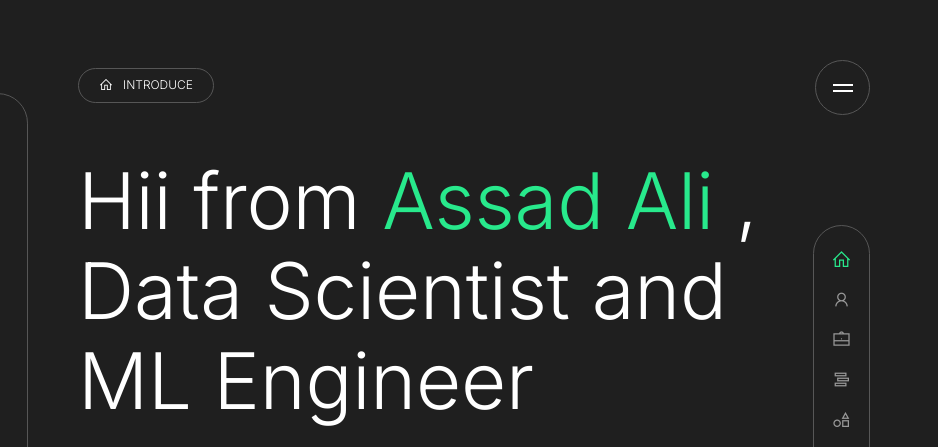
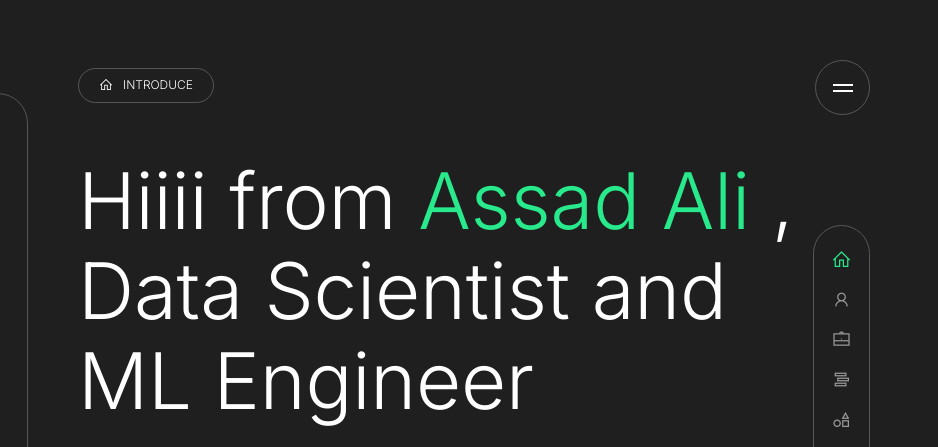
Before and after one commit to Asadali-zafar/Asadali-zafar.github.io, a plain HTML site: page drake/index.html in a window 1280 px wide. Shown: the top 447 px of the page, 342-1280 px from the left. Drawn offline with nearby package versions, Linux system fonts and the light colour scheme.

Commit message:
changes to the style

```diff
--- a/drake/index.html
+++ b/drake/index.html
@@ -249,7 +249,7 @@
                                 <h4 class="subtitle scroll-animation" data-animation="fade_from_bottom">
                                     <i class="las la-home"></i> Introduce
                                 </h4>
-                                <h1 class="scroll-animation" data-animation="fade_from_bottom"> Hii from <span>Assad Ali</span> , Data Scientist and ML Engineer</h1>
+                                <h1 class="scroll-animation" data-animation="fade_from_bottom"> Hiiii from <span>Assad Ali</span> , Data Scientist and ML Engineer</h1>
                             </div>
                             <p class="scroll-animation" data-animation="fade_from_bottom">As a junior data scientist and machine learning engineer, I bring a strong foundation in data science principles, algorithms, and programming. I have delivered successful projects as a freelancer and collaborator, showcasing my ability to solve complex problems with data-driven insights. I have collaborated on a Pollution Index prediction project and gained industry experience as a Machine Learning intern. With a commitment to continuous learning and driving innovation, I am ready to contribute to cutting-edge projects.</p>
                             <a href="index.html#portfolio"
```
